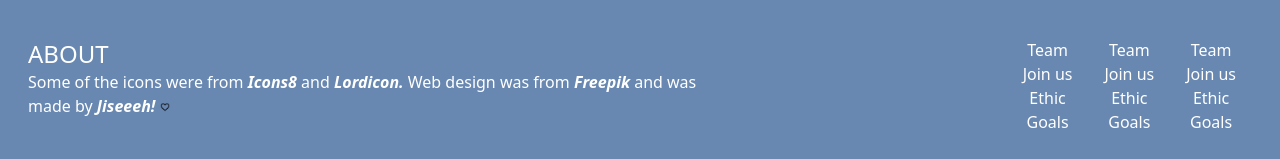
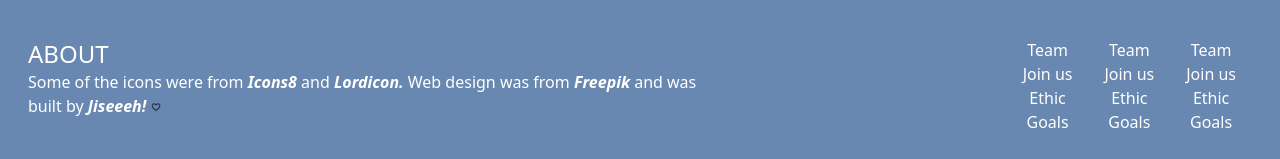
Before and after one commit to Jiseeeh/foodie, a Next.js app: page / in a window 1280 px wide. Shown: the part 5623-5782 px from the top of the page. Built offline with nearby package versions, Linux system fonts and the light colour scheme.

Commit message:
fix: change used word

```diff
--- a/components/Footer.tsx
+++ b/components/Footer.tsx
@@ -22,7 +22,7 @@ const Footer: React.FC = () => {
           <a className="italic font-bold" href="http://www.freepik.com">
             Freepik&nbsp;
           </a>
-          and was made by&nbsp;
+          and was built by&nbsp;
           <a className="italic font-bold" href="https://github.com/Jiseeeh">
             Jiseeeh!{" "}
             <Image src="/heart.webp" alt="heart icon" width={10} height={10} />
```
